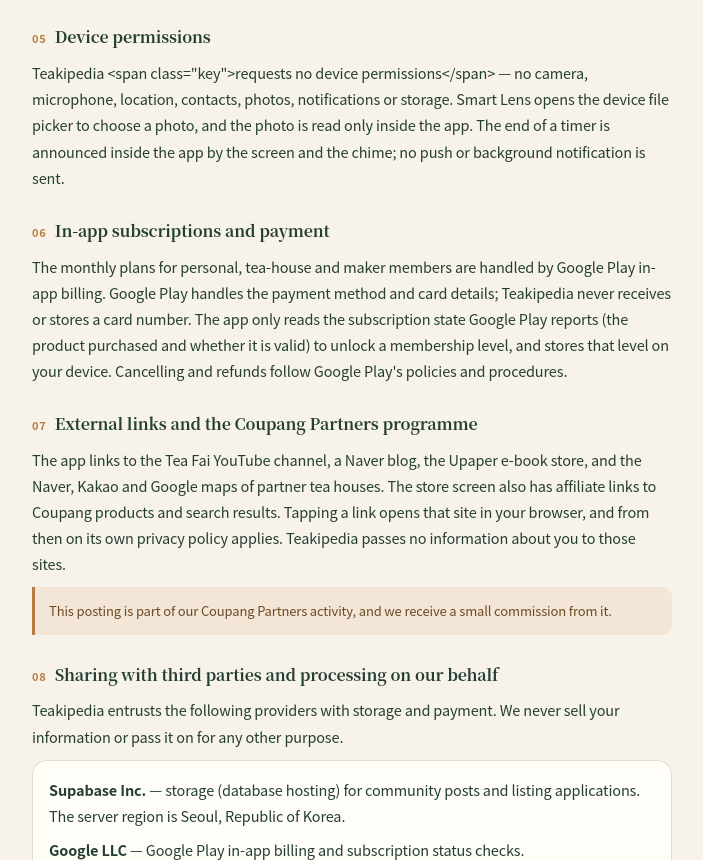
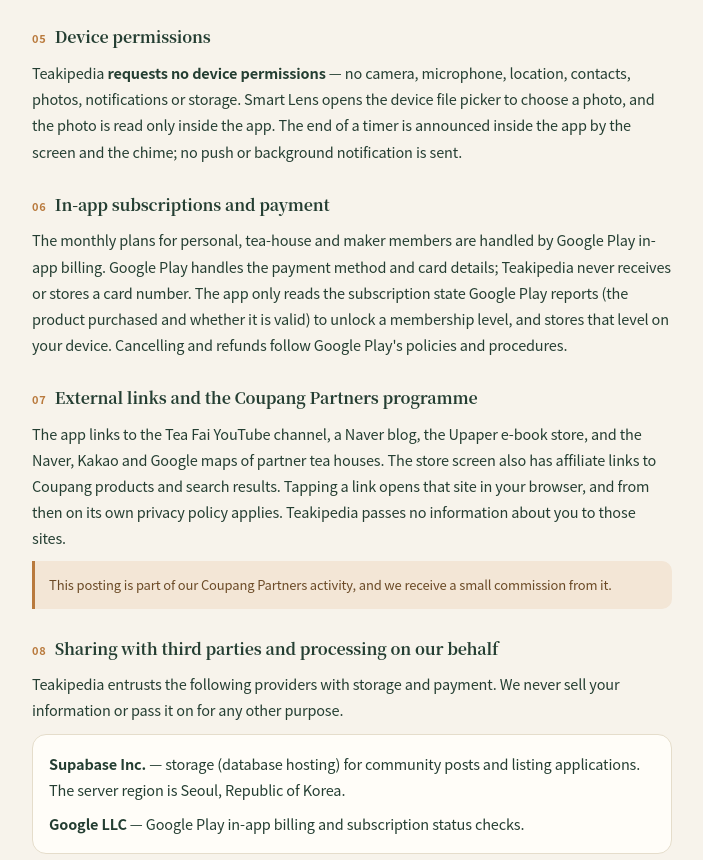
Before and after one commit to choitea/tea-fai, a plain HTML site: page privacy.html in a window 1280 px wide. Shown: the part 2184-3044 px from the top of the page, without its empty margins (288-991 px from the left). Drawn offline with Linux system fonts and the light colour scheme.

Commit message:
개인정보처리방침: 다른 언어에서 05항 강조 문구가 태그째 보이던 문제 수정

```diff
--- a/privacy.html
+++ b/privacy.html
@@ -478,7 +478,7 @@
 
       <section>
         <h2><span class="num">05</span> <span data-i18n="pv.s5.title">기기 권한</span></h2>
-        <p data-i18n="pv.s5.body">
+        <p data-i18n-html="pv.s5.body">
           티키피디아는 카메라, 마이크, 위치, 연락처, 사진, 알림, 저장 공간 등
           <span class="key">어떤 기기 권한도 요청하지 않습니다.</span> 스마트렌즈는 기기의 파일 선택기로 사진을
           고르는 방식이며, 고른 사진은 앱 화면 안에서만 읽습니다. 타이머 종료는 앱 화면 안의 표시와 알림음으로
```
